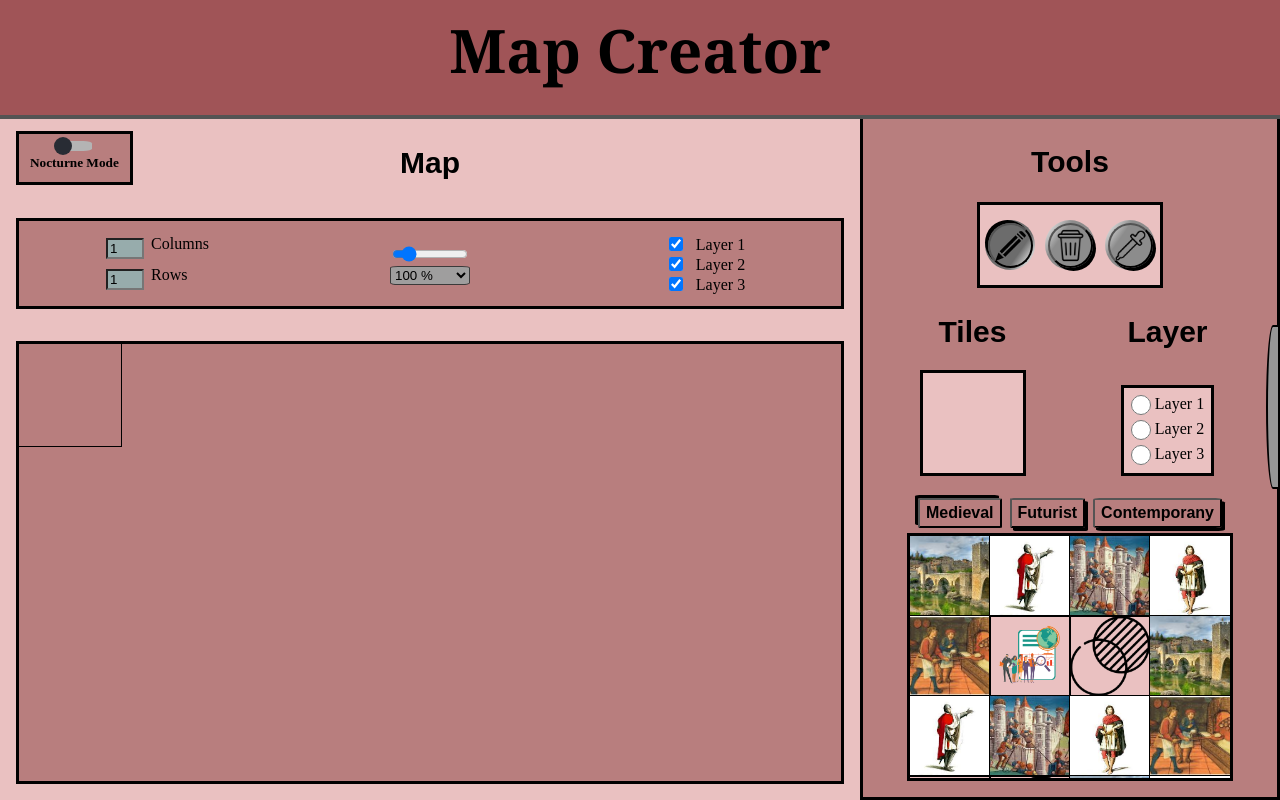
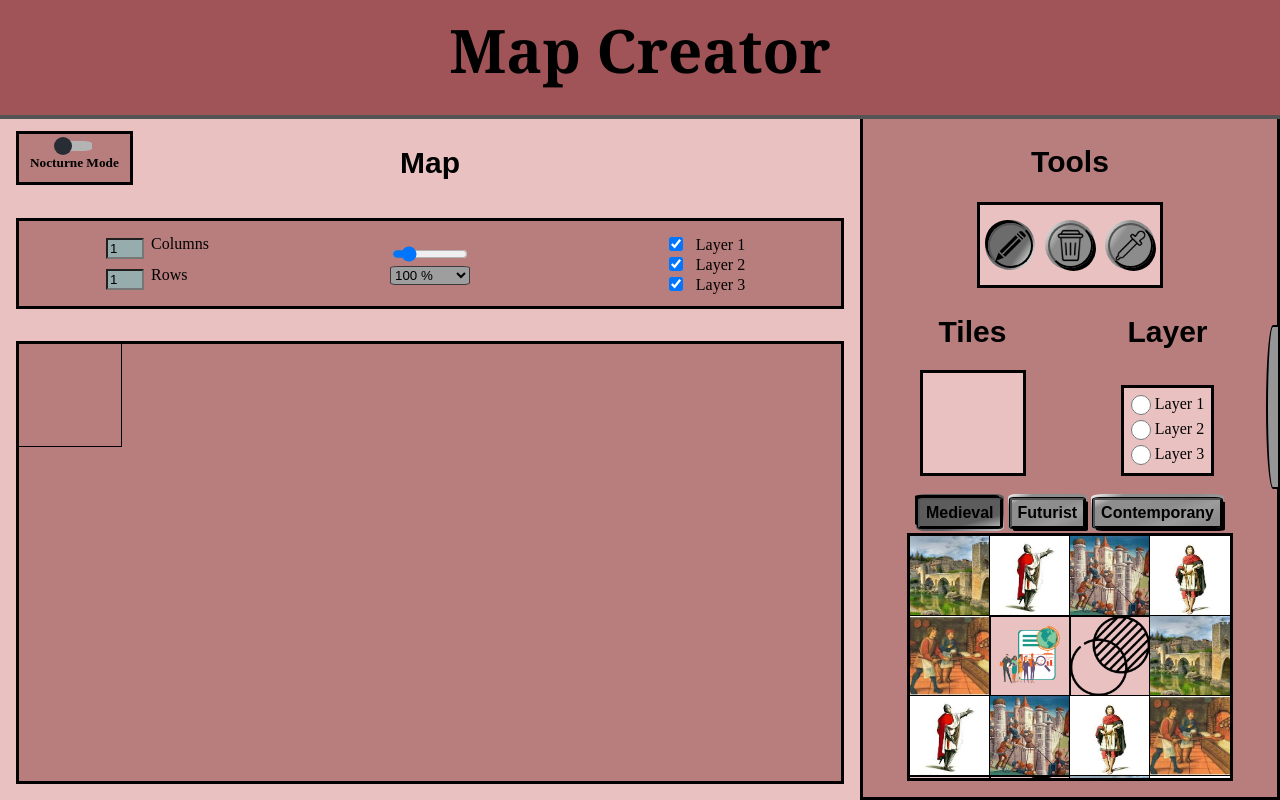
Before and after one commit to GeroNahu/Map-Creator, a React (Create React App) app: page / in a window 1280 px wide. Built offline with nearby package versions, Linux system fonts and the light colour scheme.

Commit message:
Renames values names frome themes object

```diff
--- a/src/constants/AppThemes.js
+++ b/src/constants/AppThemes.js
@@ -15,9 +15,9 @@ const defaultThemes = {
     TOOLS_SECTION_BACKGROUND: "#B87E7E",
     SELECTED_TOOL_BACKGROUND: "#EAC1C1",
     LAYER_SELECTOR_BACKGROUND: "#EAC1C1",
-    CATEGORY_BUTTONS_BACKGROUND:
+    BUTTONS_BACKGROUND:
       "linear-gradient(155deg, #ffffff, #8e8e8e, #8e8e8e, #8c8c8c, #9c9c9c, #8c8c8c, #8c8c8c)",
-    CATEGORY_BUTTONS_BACKGROUND_ON:
+    BUTTONS_BACKGROUND_ON:
       "linear-gradient(165deg, #5c5c5c, #5c5c5c, #5c5c5c, #5c5c5c, #5c5c5c, #5e5e5e, #9c9c9c, #cccccc)",
     TOOLS_CONTAINER_BACKGROUND: "#EAC1C1",
     HEADER_BORDER: "#000000",
@@ -28,7 +28,7 @@ const defaultThemes = {
     SELECTED_TOOL_BORDER: "#000000",
     LAYER_SELECTOR_BORDER: "#000000",
     TOOLS_CONTAINER_BORDER: "#000000",
-    CATEGORY_BUTTONS_BORDER: "#000000",
+    BUTTONS_BORDER: "#000000",
     TILE_GRID_COLOR: "#000000",
     TOOLS_GRID_COLOR: "#000000",
   },
@@ -48,9 +48,9 @@ const defaultThemes = {
     TOOLS_SECTION_BACKGROUND: "#323232",
     SELECTED_TOOL_BACKGROUND: "#555555",
     LAYER_SELECTOR_BACKGROUND: "#555555",
-    CATEGORY_BUTTONS_BACKGROUND:
+    BUTTONS_BACKGROUND:
       "linear-gradient(155deg, #ffffff, #8e8e8e, #8e8e8e, #8c8c8c, #9c9c9c, #8c8c8c, #8c8c8c)",
-    CATEGORY_BUTTONS_BACKGROUND_ON:
+    BUTTONS_BACKGROUND_ON:
       "linear-gradient(165deg, #5c5c5c, #5c5c5c, #5c5c5c, #5c5c5c, #5c5c5c, #5e5e5e, #9c9c9c, #cccccc)",
     TOOLS_CONTAINER_BACKGROUND: "#555555",
     HEADER_BORDER: "#ffffff",
@@ -61,7 +61,7 @@ const defaultThemes = {
     SELECTED_TOOL_BORDER: "#ffffff",
     LAYER_SELECTOR_BORDER: "#ffffff",
     TOOLS_CONTAINER_BORDER: "#ffffff",
-    CATEGORY_BUTTONS_BORDER: "#FFFFFF",
+    BUTTONS_BORDER: "#FFFFFF",
     TILE_GRID_COLOR: "#ffffff",
     TOOLS_GRID_COLOR: "#ffffff",
   },
```
